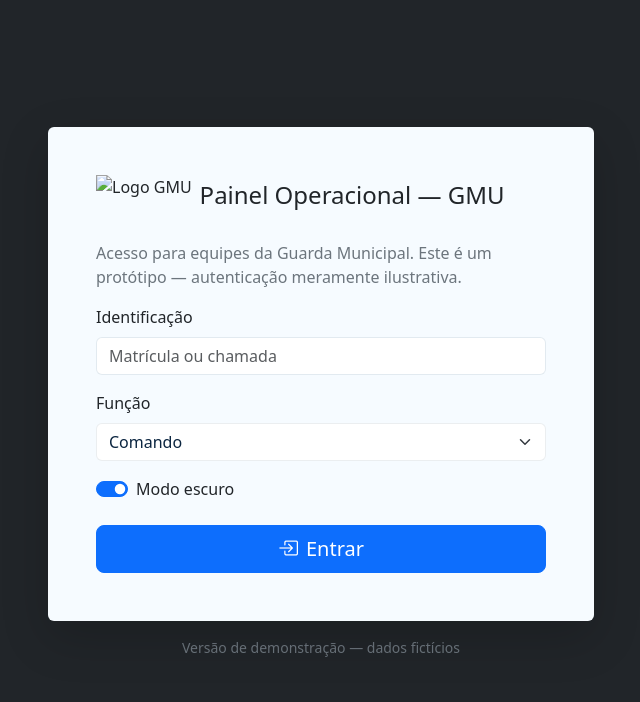
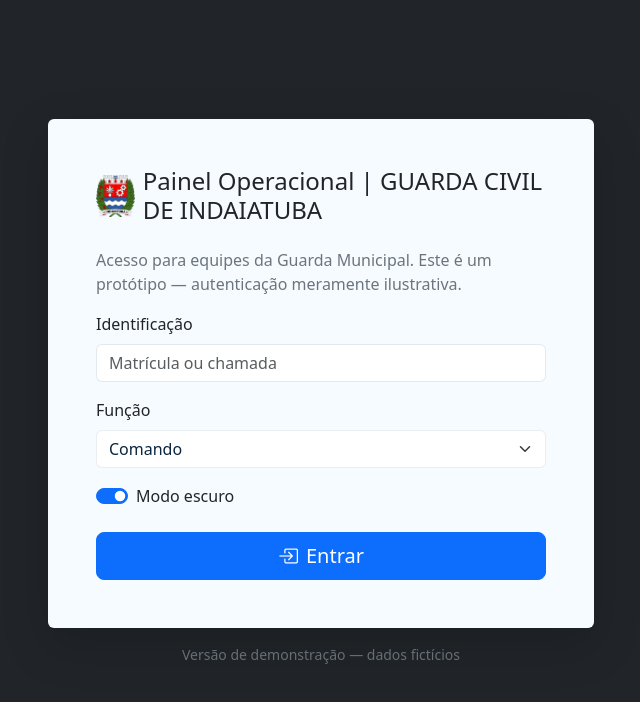
Before and after one commit to leognobrega/hackaton2025, a plain HTML site: page index.html in a window 1280 px wide. Shown: the whole page, without its empty margins (319-959 px from the left). Drawn offline with nearby package versions, Linux system fonts and the light colour scheme.

Commit message:
Add files via upload

```diff
--- a/index.html
+++ b/index.html
@@ -16,8 +16,8 @@
         <div class="card shadow-lg border-0">
           <div class="card-body p-4 p-md-5">
             <div class="d-flex align-items-center mb-4">
-              <img src="assets/img/logo.svg" height="42" class="me-2" alt="Logo GMU">
-              <h1 class="h4 m-0">Painel Operacional — GMU</h1>
+              <img src="assets/img/brasaof.png" height="42" class="me-2" alt="Logo GMU">
+              <h1 class="h4 m-0">Painel Operacional | GUARDA CIVIL DE INDAIATUBA</h1>
             </div>
             <p class="text-secondary">Acesso para equipes da Guarda Municipal. Este é um protótipo — autenticação meramente ilustrativa.</p>
 
```
Also changed, not shown: dashboard.html (+1 -1 lines).
